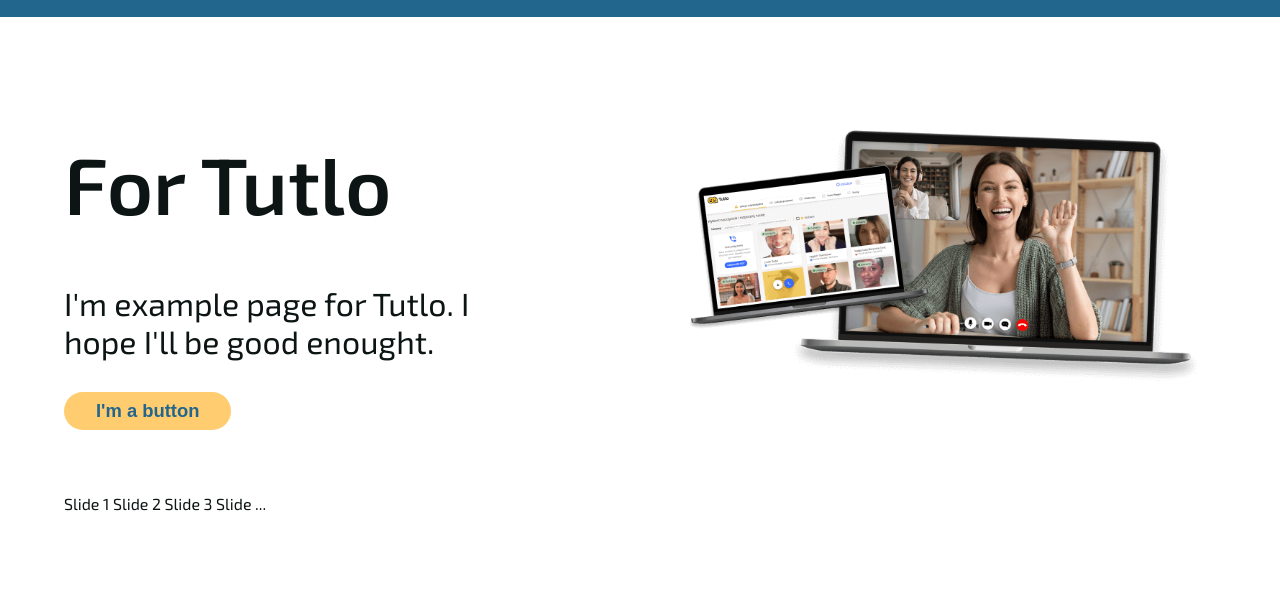
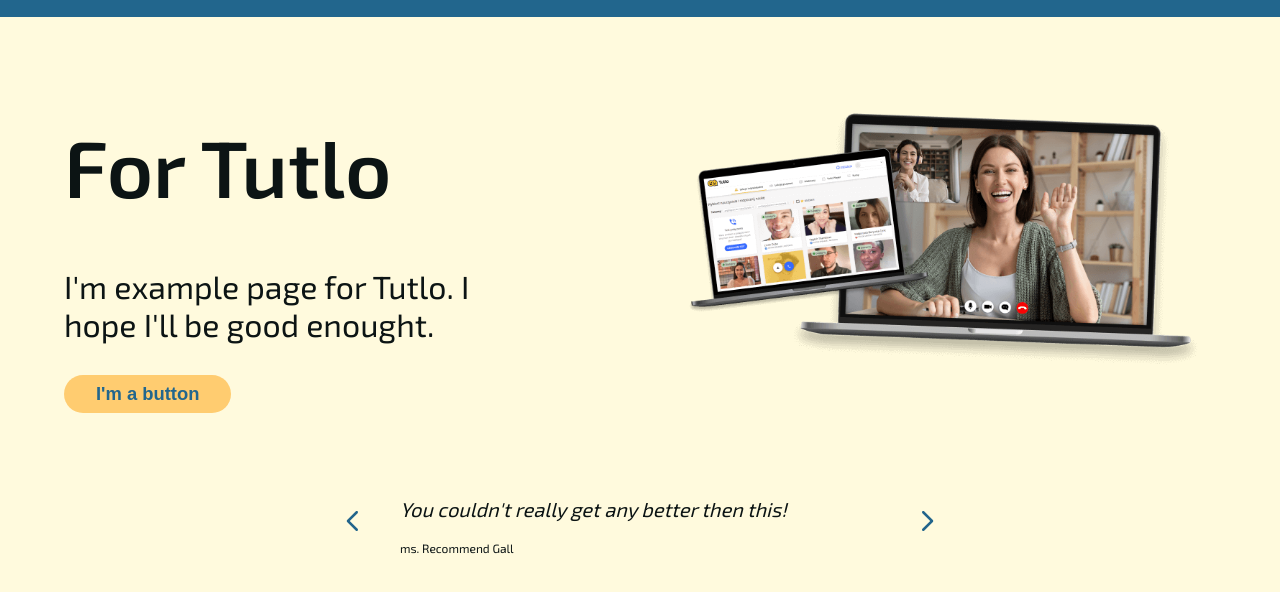
Before and after one commit to RubyWave/tutlo-test, a website built with webpack: page public/index.html in a window 1280 px wide. Shown: the part 64-656 px from the top of the page. Built offline with nearby package versions, Linux system fonts and the light colour scheme.

Commit message:
added slider

```diff
--- a/public/index.html
+++ b/public/index.html
@@ -9,7 +9,7 @@
 <body>
 	<header>
 		<div class="container">
-			<a href="/"><img src="images/logo.png" alt="tutlo" class="header__logo"></a>
+			<a href="/"><img src="images/logo.png" alt="tutlo" class="header__logo" /></a>
 
 			<div class="navigation">
 				<a href="#Lorem" class="navigation__element">Lorem</a>
@@ -17,7 +17,7 @@
 				<a href="#Lorem Ipsum" class="navigation__element">Lorem Ipsum</a>
 				<a href="#Ipsum Lorem" class="navigation__element">Ipsum Lorem</a>
 			</div>
-			<img src="images/hamburger-svgrepo-com.svg" alt="nav" class="header__hamburger">
+			<img src="images/hamburger-svgrepo-com.svg" alt="nav" class="header__hamburger" />
 		</div>
 
 	</header>
@@ -30,17 +30,31 @@
 				<a href="https://tutlo.com/pl" target="__blank" class="hero__button"><button>I'm a button</button></a>
 			</div>
 
-			<img src="images/tutlo-laptop.png" alt="example laptop" class="hero__image">
+			<img src="images/tutlo-laptop.png" alt="example laptop" class="hero__image" />
 		</div>
 	</div>
 	<div class="slider">
 		<div class="container">
-			<swiper-container>
-				<swiper-slide>Slide 1</swiper-slide>
-				<swiper-slide>Slide 2</swiper-slide>
-				<swiper-slide>Slide 3</swiper-slide>
-				<swiper-slide>Slide ...</swiper-slide>
-			</swiper-container>
+			<div class="custom-swiper-button-prev swiper-navigation"><img src="images/left-chevron-svgrepo-com.svg" /></div>
+			<div class="swiper">
+				<div class="swiper-wrapper">
+					<div class="swiper-slide">
+						<p class="swiper-slide__text">I wholeheartedly recommend this developer.</p>
+						<h3 class="swiper-slide__signature">mr. Recommend Guy</h3>
+					</div>
+					<div class="swiper-slide">
+						<p class="swiper-slide__text">You couldn't really get any better then this!</p>
+						<h3 class="swiper-slide__signature">ms. Recommend Gall</h3>
+					</div>
+					<div class="swiper-slide">
+						<p class="swiper-slide__text">I can not believe it is not a butter.</p>
+						<h3 class="swiper-slide__signature">perplexed customer at dairy store</h3>
+					</div>
+				</div>
+
+			</div>
+			<div class="custom-swiper-button-next swiper-navigation"><img src="images/left-chevron-svgrepo-com.svg" /></div>
+
 		</div>
 
 	</div>
--- a/src/js/index.js
+++ b/src/js/index.js
@@ -1,11 +1,2 @@
-document.addEventListener(
-	"DOMContentLoaded",
-	function () {
-		document
-			.querySelector(".header__hamburger")
-			.addEventListener("click", () => {
-				document.querySelector("header").classList.toggle("opened");
-			});
-	},
-	false,
-);
+import "./navigation";
+import "./slider";
--- /dev/null
+++ b/src/js/navigation.js
@@ -0,0 +1,11 @@
+document.addEventListener(
+	"DOMContentLoaded",
+	function () {
+		document
+			.querySelector(".header__hamburger")
+			.addEventListener("click", () => {
+				document.querySelector("header").classList.toggle("opened");
+			});
+	},
+	false,
+);
--- /dev/null
+++ b/src/js/slider.js
@@ -0,0 +1,25 @@
+import Swiper from "swiper";
+import { Navigation, Autoplay } from "swiper/modules";
+import "swiper/css";
+import "swiper/css/navigation";
+
+document.addEventListener(
+	"DOMContentLoaded",
+	function () {
+		// eslint-disable-next-line no-unused-vars
+		const swiper = new Swiper(".swiper", {
+			modules: [Navigation, Autoplay],
+			loop: true,
+			autoHeight: true,
+			navigation: {
+				nextEl: ".custom-swiper-button-next",
+				prevEl: ".custom-swiper-button-prev",
+			},
+			autoplay: {
+				delay: 3000,
+				disableOnInteraction: false,
+			},
+		});
+	},
+	false,
+);
--- a/src/scss/base.scss
+++ b/src/scss/base.scss
@@ -5,6 +5,8 @@
 }
 body {
 	margin: 0;
+	padding-bottom: 10rem;
+	background: $pale;
 }
 .container {
 	max-width: Min(78.125rem, 90vw);
--- a/src/scss/components/header.scss
+++ b/src/scss/components/header.scss
@@ -3,6 +3,9 @@
 	background: $navy;
 	color: $font-color-light;
 	padding: 1.25rem 0;
+	position: fixed;
+	top: 0;
+	left: 0;
 
 	.container {
 		display: flex;
--- a/src/scss/components/hero.scss
+++ b/src/scss/components/hero.scss
@@ -1,8 +1,8 @@
 .hero {
-	margin-top: 4rem;
+	margin-top: 8rem;
 	margin-bottom: 4rem;
 	@media (max-width: $breakpoint-tablet) {
-		margin-top: 2rem;
+		margin-top: 6rem;
 		margin-bottom: 2rem;
 	}
 	.container {
--- /dev/null
+++ b/src/scss/components/slider.scss
@@ -0,0 +1,49 @@
+.slider {
+	.container {
+		display: flex;
+		align-items: center;
+		justify-content: center;
+		@media (max-width: $breakpoint-phone) {
+			flex-wrap: wrap;
+			justify-content: flex-start;
+		}
+	}
+	.swiper {
+		width: Min(90%, 30rem);
+		margin: 0 2rem !important;
+		position: relative;
+		@media (max-width: $breakpoint-phone) {
+			width: 100%;
+			margin-bottom: 1.5rem;
+			margin: 0 !important;
+		}
+	}
+	.swiper-wrapper {
+		position: relative;
+	}
+	.swiper-slide {
+		&__text {
+			font-size: 1.25rem;
+			font-style: italic;
+		}
+		&__signature {
+			font-size: 0.75rem;
+			font-weight: 400;
+		}
+	}
+	.swiper-navigation {
+		cursor: pointer;
+		filter: invert(36%) sepia(10%) saturate(2833%) hue-rotate(158deg) brightness(94%) contrast(98%); //this is $navy colour
+		@media (max-width: $breakpoint-phone) {
+			order: 3;
+			margin-right: 0.5rem;
+		}
+		img {
+			height: 1.875rem;
+			object-fit: contain;
+		}
+		&.custom-swiper-button-next img {
+			transform: rotate(180deg);
+		}
+	}
+}
--- a/src/scss/main.scss
+++ b/src/scss/main.scss
@@ -6,3 +6,4 @@
 
 @import "components/header";
 @import "components/hero";
+@import "components/slider.scss";
--- a/webpack.config.js
+++ b/webpack.config.js
@@ -59,6 +59,10 @@
 					},
 				],
 			},
+			{
+				test: /\.css$/,
+				use: ["style-loader", "css-loader"],
+			},
 		],
 	},
 	// pass all js files through Babel
```
Also changed, not shown: public/images/left-chevron-svgrepo-com.svg (added).
